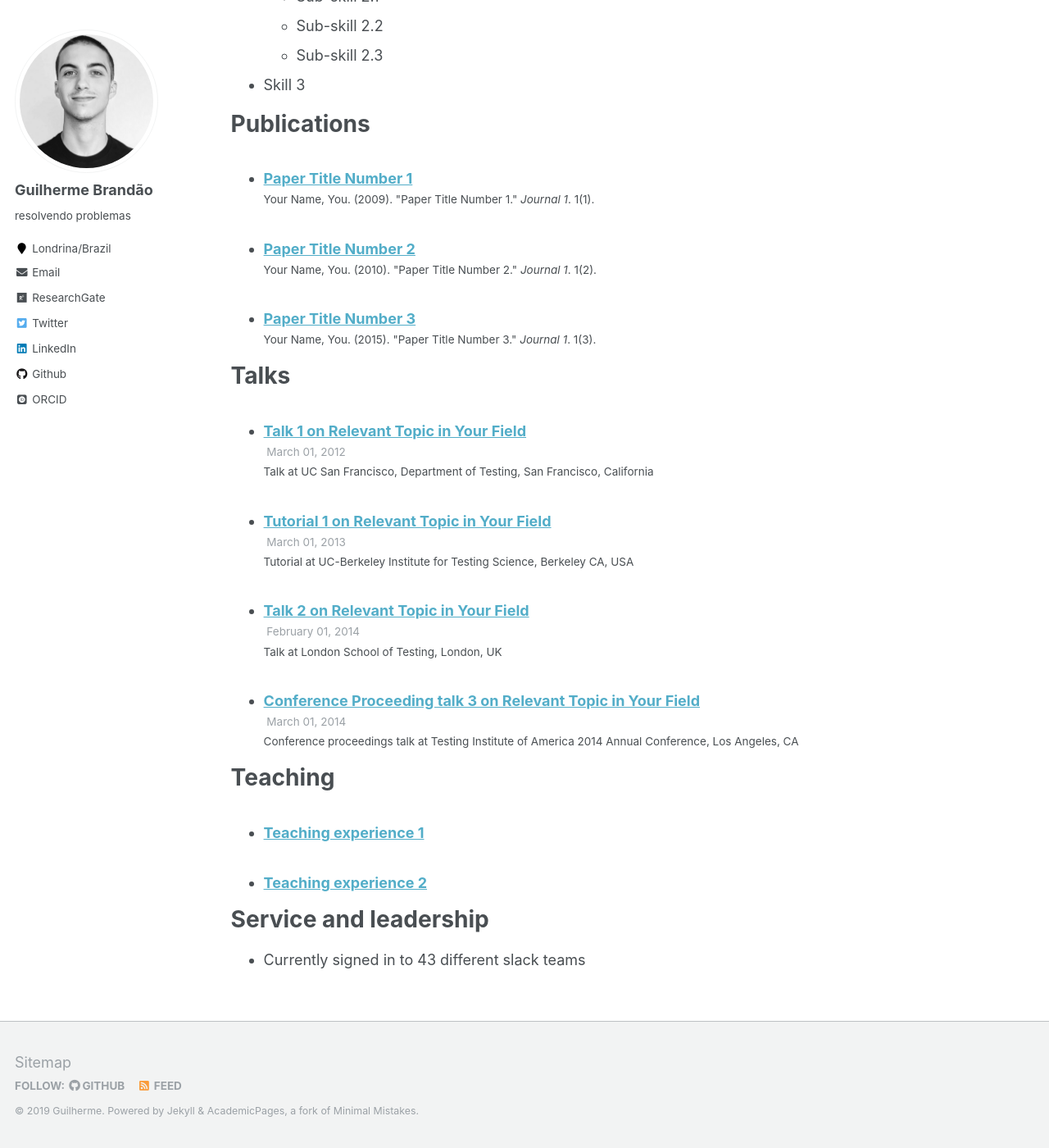
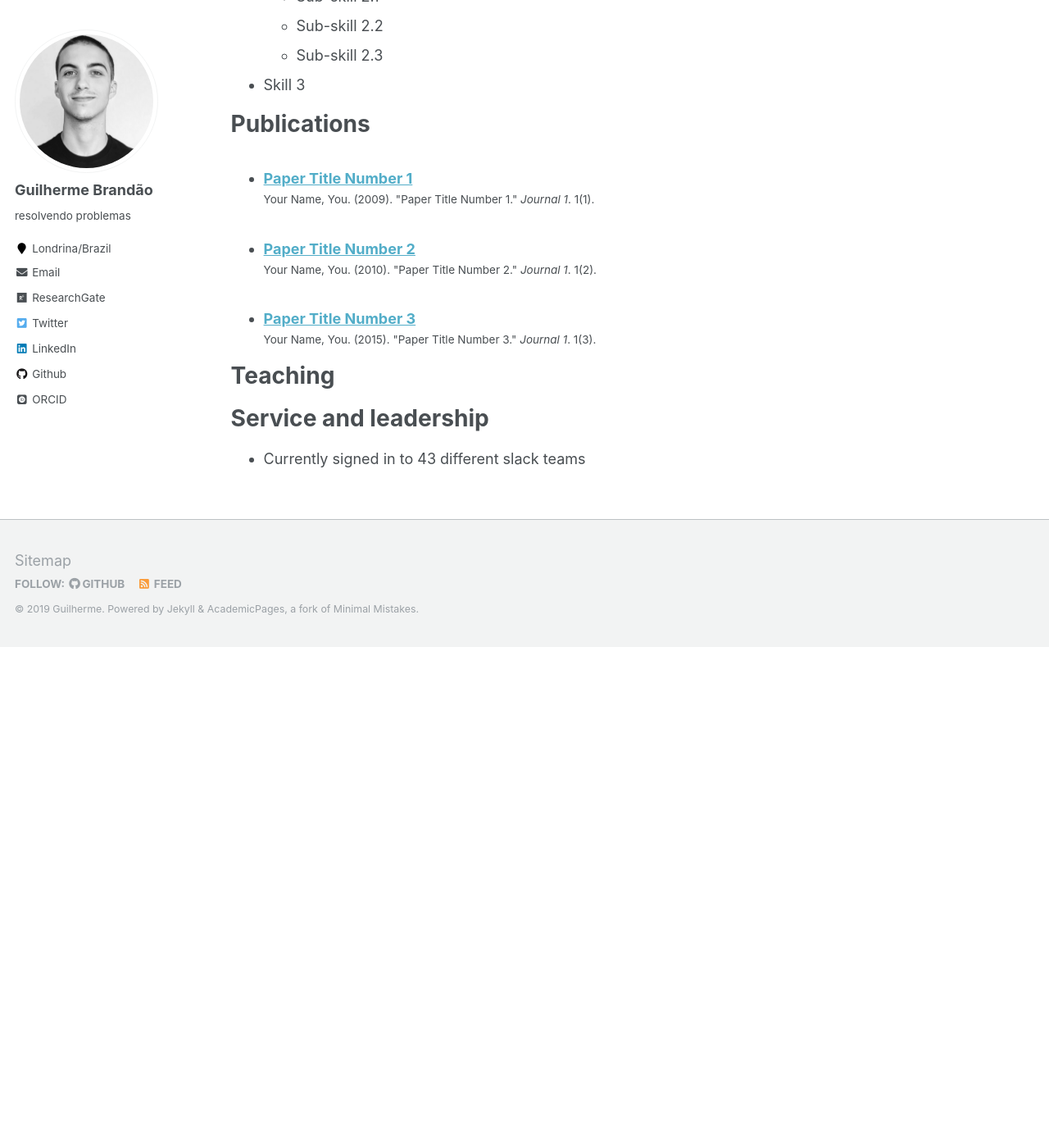
Before and after one commit to brandaogbs/brandaogbs.github.io, a Jekyll site: the page built from _pages/cv.md, in a window 1280 px wide and 1400 px high, scrolled down 820 px. Shown: the whole window at 82% size. Built offline with Jekyll 4.4.1, drawn with Linux system fonts in a browser that asks for light colours; some web fonts are replaced; after the commit the page ends 1609 px from its top, so only the background shows below that.

Commit message:
remove some pages

```diff
--- a/_config.yml
+++ b/_config.yml
@@ -19,7 +19,6 @@
 words_per_minute         : 160
 future                   : true
 read_more                : "disabled" # if enabled, adds "Read more" links to excerpts
-talkmap_link             : false #change to true to add link to talkmap on talks page
 comments:
   provider               : # false (default), "disqus", "discourse", "facebook", "google-plus", "staticman", "custom"
   disqus:
@@ -131,16 +130,10 @@
 
 # Collections
 collections:
-  teaching:
-    output: true
-    permalink: /:collection/:path/
   publications:
     output: true
     permalink: /:collection/:path/
   portfolio:
-    output: true
-    permalink: /:collection/:path/
-  talks:
     output: true
     permalink: /:collection/:path/
 
@@ -165,15 +158,6 @@
     values:
       layout: single
       author_profile: true
-  # _teaching
-  - scope:
-      path: ""
-      type: teaching
-    values:
-      layout: single
-      author_profile: true
-      share: true
-      comments: true
   # _publications
   - scope:
       path: ""
@@ -192,14 +176,6 @@
       author_profile: true
       share: true
       comment: true
-  # _talks
-  - scope:
-      path: ""
-      type: talks
-    values:
-      layout: talk
-      author_profile: true
-      share: true
 
 # Sass/SCSS
 sass:
--- a/_data/navigation.yml
+++ b/_data/navigation.yml
@@ -2,12 +2,6 @@
 main:
   - title: "Publications"
     url: /publications/
-
-  - title: "Talks"
-    url: /talks/
-
-  - title: "Teaching"
-    url: /teaching/
 
   - title: "Portfolio"
     url: /portfolio/
--- a/_pages/cv.md
+++ b/_pages/cv.md
@@ -42,11 +42,6 @@
     {% include archive-single-cv.html %}
   {% endfor %}</ul>
 
-Talks
-======
-  <ul>{% for post in site.talks %}
-    {% include archive-single-talk-cv.html %}
-  {% endfor %}</ul>
 
 Teaching
 ======
--- a/_talks/2012-03-01-talk-1.md
+++ /dev/null
@@ -1,11 +0,0 @@
----
-title: "Talk 1 on Relevant Topic in Your Field"
-collection: talks
-type: "Talk"
-permalink: /talks/2012-03-01-talk-1
-venue: "UC San Francisco, Department of Testing"
-date: 2012-03-01
-location: "San Francisco, California"
----
-
-This is a description of your talk, which is a markdown files that can be all markdown-ified like any other post. Yay markdown!
--- a/_talks/2013-03-01-tutorial-1.md
+++ /dev/null
@@ -1,13 +0,0 @@
----
-title: "Tutorial 1 on Relevant Topic in Your Field"
-collection: talks
-type: "Tutorial"
-permalink: /talks/2013-03-01-tutorial-1
-venue: "UC-Berkeley Institute for Testing Science"
-date: 2013-03-01
-location: "Berkeley CA, USA"
----
-
-[More information here](http://exampleurl.com)
-
-This is a description of your tutorial, note the different field in type. This is a markdown files that can be all markdown-ified like any other post. Yay markdown!
--- a/_talks/2014-02-01-talk-2.md
+++ /dev/null
@@ -1,13 +0,0 @@
----
-title: "Talk 2 on Relevant Topic in Your Field"
-collection: talks
-type: "Talk"
-permalink: /talks/2014-02-01-talk-2
-venue: "London School of Testing"
-date: 2014-02-01
-location: "London, UK"
----
-
-[More information here](http://example2.com)
-
-This is a description of your talk, which is a markdown files that can be all markdown-ified like any other post. Yay markdown!
--- a/_talks/2014-03-01-talk-3.md
+++ /dev/null
@@ -1,11 +0,0 @@
----
-title: "Conference Proceeding talk 3 on Relevant Topic in Your Field"
-collection: talks
-type: "Conference proceedings talk"
-permalink: /talks/2014-03-01-talk-3
-venue: "Testing Institute of America 2014 Annual Conference"
-date: 2014-03-01
-location: "Los Angeles, CA"
----
-
-This is a description of your conference proceedings talk, note the different field in type. You can put anything in this field.
--- a/_teaching/2014-spring-teaching-1.md
+++ /dev/null
@@ -1,20 +0,0 @@
----
-title: "Teaching experience 1"
-collection: teaching
-type: "Undergraduate course"
-permalink: /teaching/2014-spring-teaching-1
-venue: "University 1, Department"
-date: 2014-01-01
-location: "City, Country"
----
-
-This is a description of a teaching experience. You can use markdown like any other post.
-
-Heading 1
-======
-
-Heading 2
-======
-
-Heading 3
-======
--- a/_teaching/2015-spring-teaching-2.md
+++ /dev/null
@@ -1,20 +0,0 @@
----
-title: "Teaching experience 2"
-collection: teaching
-type: "Workshop"
-permalink: /teaching/2015-spring-teaching-1
-venue: "University 1, Department"
-date: 2015-01-01
-location: "City, Country"
----
-
-This is a description of a teaching experience. You can use markdown like any other post.
-
-Heading 1
-======
-
-Heading 2
-======
-
-Heading 3
-======
```
Also changed, not shown: _pages/markdown.md (+0 -2 lines), _pages/talks.html (deleted, +0 -16 lines), _pages/teaching.html (deleted, +0 -12 lines).
